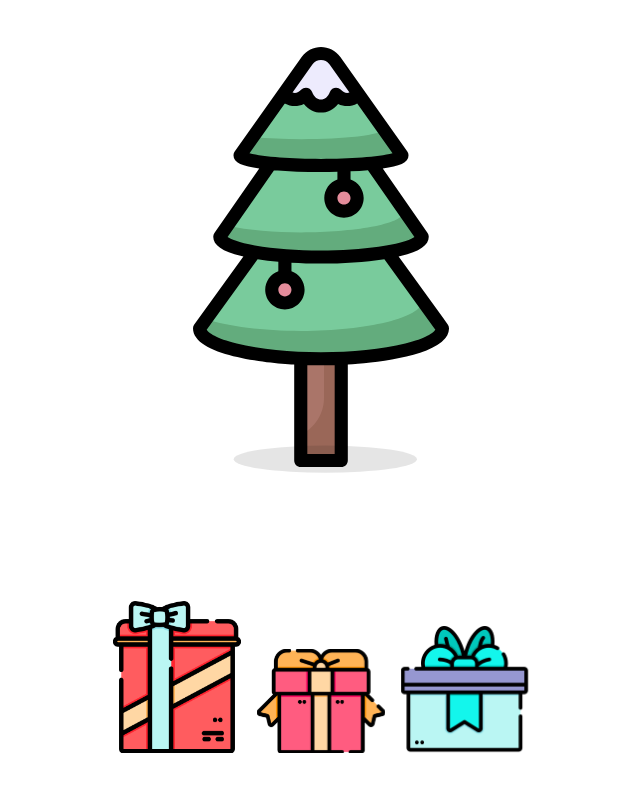
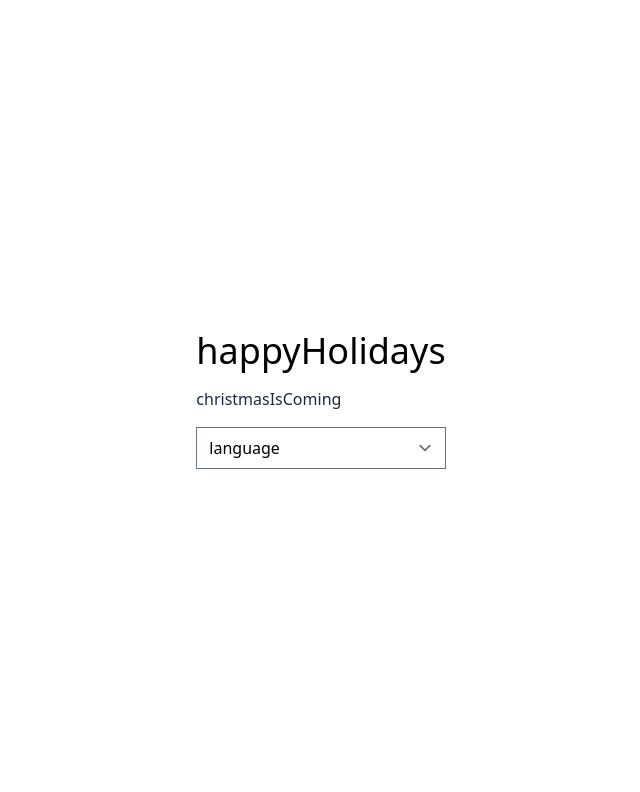
Before and after one commit to flys1ck/advent-of-vue-2022, a Vue app: page / in a window 1280 px wide. Shown: the top 792 px of the page, without its empty margins (319-959 px from the left). Built offline with nearby package versions, Linux system fonts and the light colour scheme.

Commit message:
feat: day08

```diff
--- a/package.json
+++ b/package.json
@@ -11,9 +11,11 @@
     "lint": "eslint . --ext .vue,.js,.jsx,.cjs,.mjs,.ts,.tsx,.cts,.mts --fix --ignore-path .gitignore"
   },
   "dependencies": {
-    "vue": "^3.2.45"
+    "vue": "^3.2.45",
+    "vue-i18n": "9"
   },
   "devDependencies": {
+    "@intlify/unplugin-vue-i18n": "^0.8.1",
     "@rushstack/eslint-patch": "^1.2.0",
     "@tailwindcss/forms": "^0.5.3",
     "@types/node": "^18.11.16",
--- a/src/day08/App.vue
+++ b/src/day08/App.vue
@@ -1,3 +1,38 @@
-<template>Hello</template>
+<template>
+  <main class="grid h-screen place-content-center">
+    <div class="flex max-w-md flex-col gap-4">
+      <h1 class="text-4xl">{{ t("happyHolidays") }}</h1>
+      <i18n-t keypath="christmasIsComing" tag="p" scope="global" class="text-slate-800">
+        <template #date>
+          {{ d(christmasDate) }}
+        </template>
+        <template #time>
+          <span class="underline">
+            {{ t("day", daysUntilChristmas, { count: daysUntilChristmas }) }}
+          </span>
+        </template>
+      </i18n-t>
+      <select v-model="locale">
+        <option
+          v-for="availableLocale in availableLocales"
+          :key="availableLocale"
+          :value="availableLocale"
+        >
+          {{ t("language", {}, { locale: availableLocale }) }}
+        </option>
+      </select>
+    </div>
+  </main>
+</template>
 
-<script setup lang="ts"></script>
+<script setup lang="ts">
+import { useI18n } from "vue-i18n";
+
+const { t, availableLocales, locale, d } = useI18n();
+
+const now = new Date();
+const christmasDate = new Date("2022/12/25");
+
+// really hacky
+const daysUntilChristmas = christmasDate.getDate() - now.getDate();
+</script>
--- a/src/main.ts
+++ b/src/main.ts
@@ -1,5 +1,6 @@
 import { createApp } from "vue";
-import App from "./day07/App.vue";
+import I18n from "./plugins/i18n";
+import App from "./day08/App.vue";
 import "./tailwind.css";
 
-createApp(App).mount("#app");
+createApp(App).use(I18n).mount("#app");
--- /dev/null
+++ b/src/plugins/i18n.ts
@@ -0,0 +1,49 @@
+import { createI18n } from "vue-i18n";
+import messages from "@intlify/unplugin-vue-i18n/messages";
+
+export default createI18n({
+  legacy: false,
+  locale: "en",
+  datetimeFormats: {
+    en: {
+      short: {
+        year: "numeric",
+        month: "short",
+        day: "numeric",
+      },
+      long: {
+        year: "numeric",
+        month: "long",
+        day: "numeric",
+        weekday: "long",
+      },
+    },
+    "ja-JP": {
+      short: {
+        year: "numeric",
+        month: "short",
+        day: "numeric",
+      },
+      long: {
+        year: "numeric",
+        month: "long",
+        day: "numeric",
+        weekday: "long",
+      },
+    },
+    de: {
+      short: {
+        year: "numeric",
+        month: "short",
+        day: "numeric",
+      },
+      long: {
+        year: "numeric",
+        month: "long",
+        day: "numeric",
+        weekday: "long",
+      },
+    },
+  },
+  messages,
+});
--- a/vite.config.ts
+++ b/vite.config.ts
@@ -1,5 +1,6 @@
 import { defineConfig } from "vite";
 import Vue from "@vitejs/plugin-vue";
+import VueI18n from "@intlify/unplugin-vue-i18n/vite";
 import Components from "unplugin-vue-components/vite";
 import AutoImport from "unplugin-auto-import/vite";
 import SvgLoader from "vite-svg-loader";
@@ -13,5 +14,6 @@ export default defineConfig({
     }),
     AutoImport({ imports: ["vue"], eslintrc: { enabled: true } }),
     SvgLoader(),
+    VueI18n({ include: "src/day08/locales/**" }),
   ],
 });
```
Also changed, not shown: 1 other file (tests, documents, lock files or other folders).
